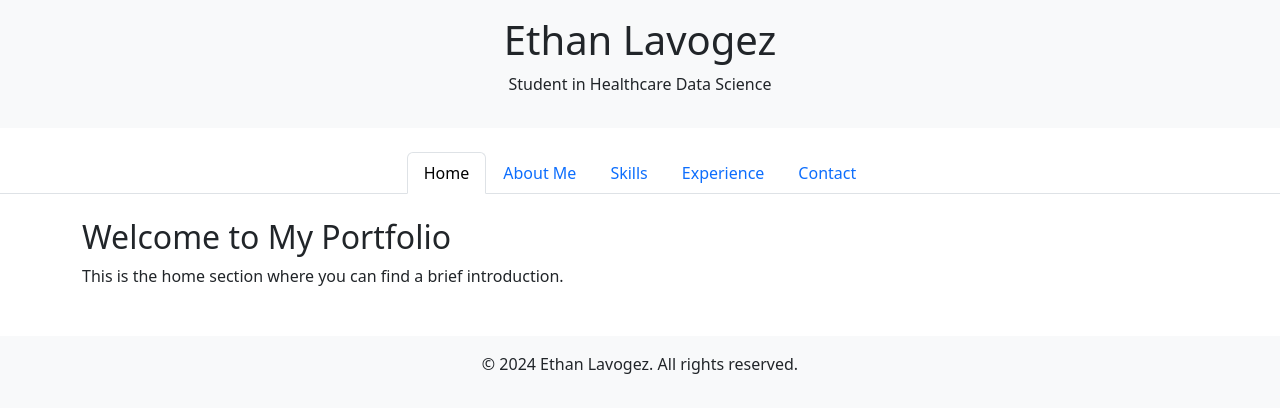
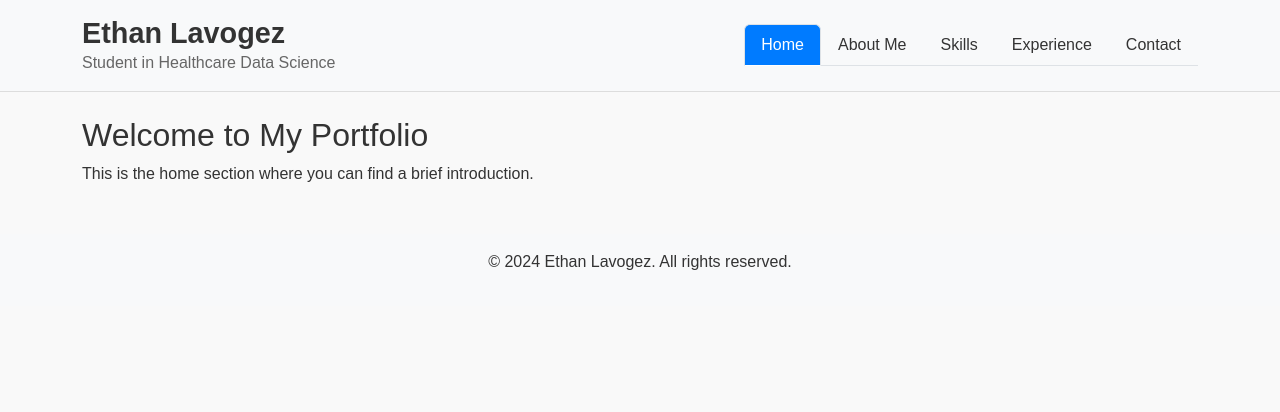
Before and after one commit to ethanlavogez/Portfolio-test, a plain HTML site: page index.html in a window 1280 px wide. Drawn offline with nearby package versions, Linux system fonts and the light colour scheme.

Commit message:
Ameliorations

```diff
--- a/index.html
+++ b/index.html
@@ -5,17 +5,17 @@
     <meta name="viewport" content="width=device-width, initial-scale=1.0">
     <title>Portfolio - Ethan Lavogez</title>
     <link href="https://cdn.jsdelivr.net/npm/bootstrap@5.3.0-alpha3/dist/css/bootstrap.min.css" rel="stylesheet">
+    <link rel="stylesheet" href="style.css">
 </head>
 <body>
     <header class="bg-light p-3">
-        <div class="container">
-            <h1 class="text-center">Ethan Lavogez</h1>
-            <p class="text-center">Student in Healthcare Data Science</p>
+        <div class="container d-flex justify-content-between align-items-center">
+            <div>
+                <h1 class="m-0">Ethan Lavogez</h1>
+                <p class="m-0">Student in Healthcare Data Science</p>
             </div>
-    </header>
-
             <nav>
-        <ul class="nav nav-tabs justify-content-center mt-4" id="portfolioTabs" role="tablist">
+                <ul class="nav nav-tabs justify-content-end" id="portfolioTabs" role="tablist">
                     <li class="nav-item">
                         <a class="nav-link active" id="home-tab" data-bs-toggle="tab" href="#home" role="tab" aria-controls="home" aria-selected="true">Home</a>
                     </li>
@@ -33,6 +33,8 @@
                     </li>
                 </ul>
             </nav>
+        </div>
+    </header>
 
     <div class="tab-content container mt-4">
         <!-- Home Section -->
--- a/style.css
+++ b/style.css
@@ -7,109 +7,36 @@ body {
     color: #333;
 }
 
+/* Header */
 header {
     background-color: #fff;
-    border-bottom: 2px solid #ddd;
-    padding: 20px 0;
+    border-bottom: 1px solid #ddd;
 }
 
 header h1 {
-    font-size: 2.5rem;
+    font-size: 1.8rem;
     font-weight: bold;
-    color: #333;
-    margin: 0;
+    margin-bottom: 0;
 }
 
 header p {
-    font-size: 1.2rem;
+    font-size: 1rem;
+    margin: 0;
     color: #666;
-    margin: 0;
 }
 
-/* Navigation Menu */
-.nav-tabs {
-    border-bottom: 2px solid #ddd;
-}
-
+/* Navigation Tabs */
 .nav-tabs .nav-link {
     font-size: 1rem;
     color: #333;
-    padding: 10px 15px;
     transition: color 0.3s, background-color 0.3s;
 }
 
 .nav-tabs .nav-link:hover {
-    background-color: #f5f5f5;
     color: #007bff;
 }
 
 .nav-tabs .nav-link.active {
     color: #fff;
     background-color: #007bff;
-    border-color: #ddd #ddd #fff;
 }
-
-/* Tab Content */
-.tab-content {
-    background-color: #fff;
-    border: 1px solid #ddd;
-    border-radius: 5px;
-    padding: 20px;
-    margin-top: 20px;
-    box-shadow: 0 4px 6px rgba(0, 0, 0, 0.1);
-}
-
-.tab-pane h2 {
-    font-size: 2rem;
-    color: #333;
-    margin-bottom: 15px;
-}
-
-.tab-pane p,
-.tab-pane ul {
-    font-size: 1rem;
-    line-height: 1.6;
-    color: #555;
-}
-
-.tab-pane ul {
-    padding-left: 20px;
-}
-
-.tab-pane ul li {
-    margin-bottom: 10px;
-}
-
-/* Footer */
-footer {
-    background-color: #f5f5f5;
-    color: #666;
-    text-align: center;
-    padding: 15px 0;
-    font-size: 0.9rem;
-    border-top: 2px solid #ddd;
-}
-
-/* Image (for potential use in sections) */
-img {
-    max-width: 100%;
-    height: auto;
-    border-radius: 10px;
-    box-shadow: 0 4px 8px rgba(0, 0, 0, 0.1);
-}
-
-/* Responsive Design */
-@media (max-width: 768px) {
-    header h1 {
-        font-size: 2rem;
-    }
-
-    .nav-tabs .nav-link {
-        font-size: 0.9rem;
-        padding: 8px 10px;
-    }
-
-    .tab-pane h2 {
-        font-size: 1.5rem;
-    }
-}
```
Also changed, not shown: assets/photo.jpg (deleted), 1 other file. Lines whose indentation alone changed are shown as unchanged.
